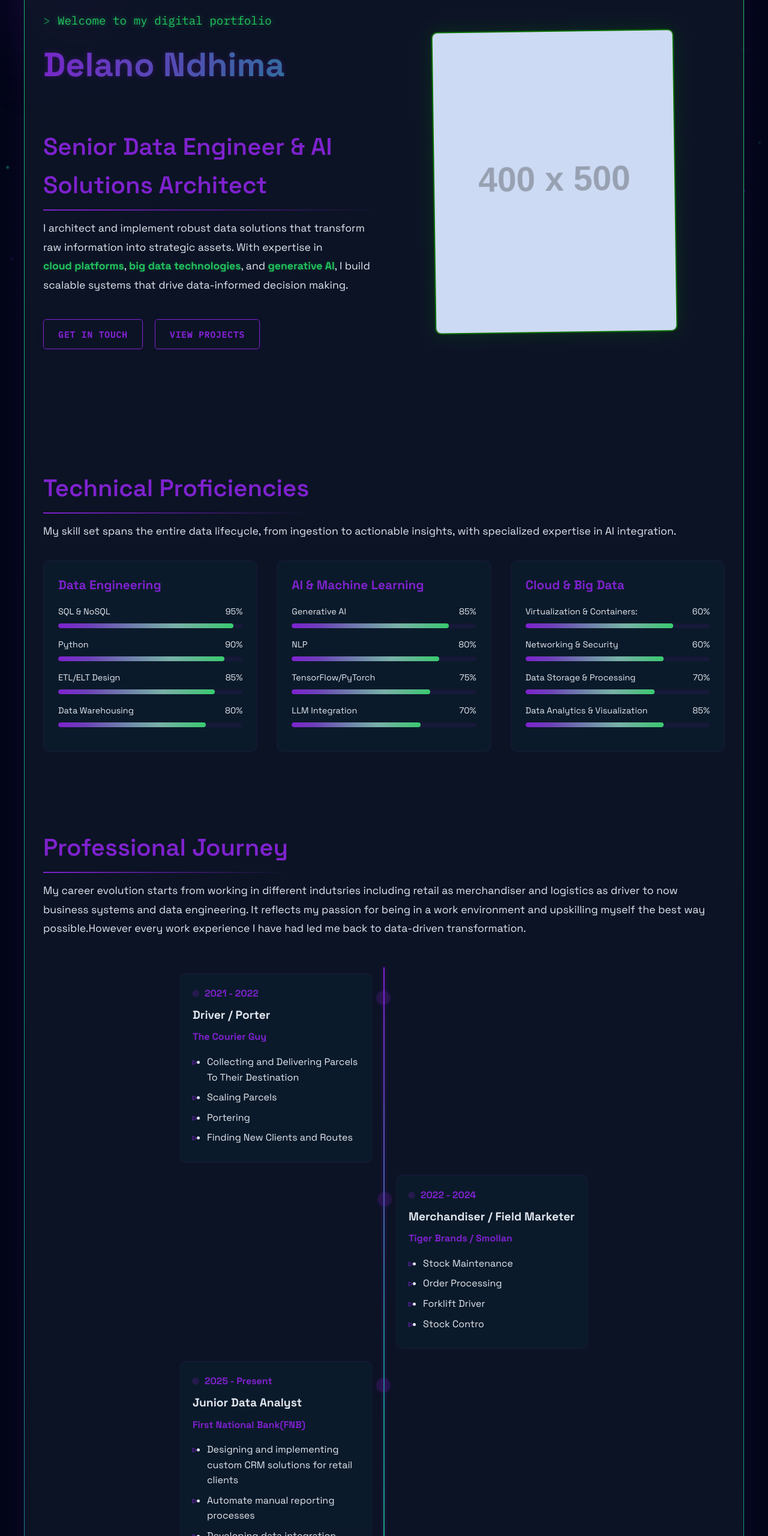
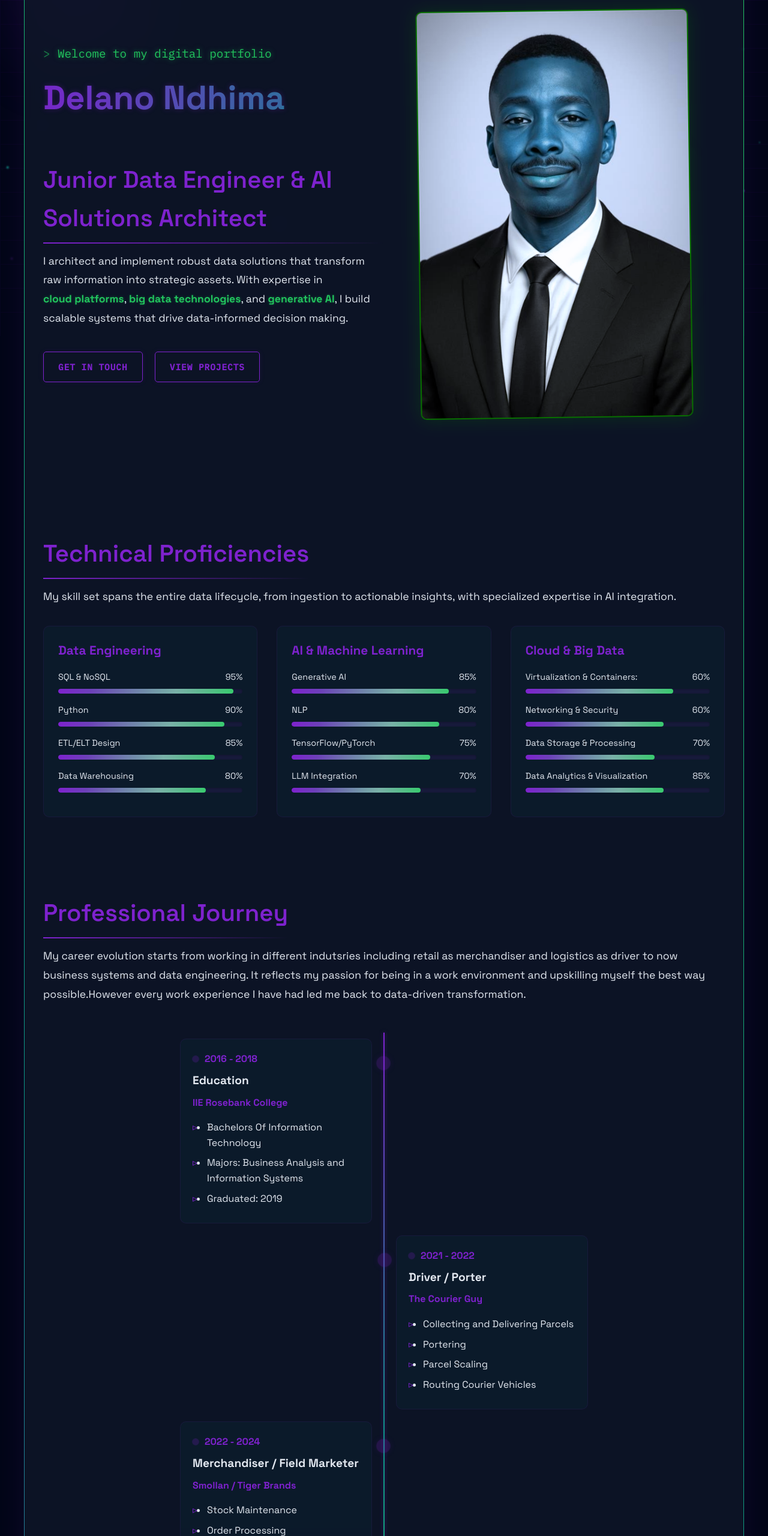
Before and after one commit to LanoDeep-bit/The-Big-Engine, a plain HTML site: page index.html in a window 1280 px wide. Shown: the part 240-2800 px from the top of the page at 60% size. Drawn offline with Linux system fonts and the light colour scheme; placeholder pictures from the web are drawn by us.

Commit message:
Add files via upload

```diff
--- a/index.html
+++ b/index.html
@@ -3,7 +3,7 @@
 <head>
     <meta charset="UTF-8">
     <meta name="viewport" content="width=device-width, initial-scale=1.0">
-    <title>Delano Ndhima | Senior Data Engineer & AI Solutions Architect</title>
+    <title>Delano Ndhima | Junior Data Engineer & AI Solutions Architect</title>
     <link rel="stylesheet" href="https://cdnjs.cloudflare.com/ajax/libs/font-awesome/6.4.0/css/all.min.css">
     <link href="https://fonts.googleapis.com/css2?family=Space+Grotesk:wght@300;400;500;600;700&family=IBM+Plex+Mono:wght@300;400;500&display=swap" rel="stylesheet">
     <style>
@@ -1270,7 +1270,7 @@
             <div class="hero-content">
                 <div class="terminal-text">Welcome to my digital portfolio</div>
                 <h1>Delano Ndhima</h1>
-                <h2>Senior Data Engineer & AI Solutions Architect</h2>
+                <h2>Junior Data Engineer & AI Solutions Architect</h2>
                 <p>I architect and implement robust data solutions that transform raw information into strategic assets. With expertise in <span class="highlight">cloud platforms</span>, <span class="highlight">big data technologies</span>, and <span class="highlight">generative AI</span>, I build scalable systems that drive data-informed decision making.</p>
                 <div class="btn-container">
                     <a href="#contact" class="btn">Get In Touch</a>
@@ -1279,7 +1279,8 @@
             </div>
             <div class="hero-image">
                 <!-- Placeholder for profile image - replace with actual image -->
-                <img src="https://via.placeholder.com/400x500/0f172a/7e22ce?text=Delano+Ndhima" alt="Delano Ndhima">
+                <img src="image.jpg" alt="Delano Ndhima">
+
             </div>
         </section>
 
@@ -1417,14 +1418,26 @@
             <div class="timeline">
                 <div class="timeline-item">
                     <div class="timeline-content">
+                        <div class="timeline-date">2016 - 2018</div>
+                        <h3 class="timeline-title">Education</h3>
+                        <h4 class="timeline-subtitle">IIE Rosebank College</h4>
+                        <ul>
+                            <li>Bachelors Of Information Technology</li>
+                            <li>Majors: Business Analysis and Information Systems</li>
+                            <li>Graduated: 2019</li>
+                        </ul>
+                    </div>
+                </div>
+                <div class="timeline-item">
+                    <div class="timeline-content">
                         <div class="timeline-date">2021 - 2022</div>
                         <h3 class="timeline-title">Driver / Porter</h3>
                         <h4 class="timeline-subtitle">The Courier Guy</h4>
                         <ul>
-                            <li>Collecting and Delivering Parcels To Their Destination</li>
-                            <li>Scaling Parcels</li>
+                            <li>Collecting and Delivering Parcels</li>
                             <li>Portering</li>
-                            <li>Finding New Clients and Routes</li>
+                            <li>Parcel Scaling</li>
+                            <li>Routing Courier Vehicles</li>
                         </ul>
                     </div>
                 </div>
@@ -1432,12 +1445,12 @@
                     <div class="timeline-content">
                         <div class="timeline-date">2022 - 2024</div>
                         <h3 class="timeline-title">Merchandiser / Field Marketer</h3>
-                        <h4 class="timeline-subtitle">Tiger Brands / Smollan</h4>
+                        <h4 class="timeline-subtitle">Smollan / Tiger Brands</h4>
                         <ul>
                             <li>Stock Maintenance</li>
                             <li>Order Processing</li>
-                            <li>Forklift Driver</li>
-                            <li>Stock Contro</li>
+                            <li>Forklift Drive</li>
+                            <li>Stock Control</li>
                         </ul>
                     </div>
                 </div>
@@ -1446,21 +1459,9 @@
                         <div class="timeline-date">2025 - Present</div>
                         <h3 class="timeline-title">Junior Data Analyst</h3>
                         <h4 class="timeline-subtitle">First National Bank(FNB)</h4>
-                        <ul>
-                            <li>Designing and implementing custom CRM solutions for retail clients</li>
-                            <li>Automate manual reporting processes</li>
-                            <li>Developing data integration strategies for the business</li>
-                        </ul>
-                    </div>
-                </div>
-                <div class="timeline-item">
-                    <div class="timeline-content">
-                        <div class="timeline-date">2014 - 2018</div>
-                        <h3 class="timeline-title">Education</h3>
-                        <h4 class="timeline-subtitle">Bachelor of Information Technology</h4>
-                        <p>IIE Rosebank College</p>
-                        <p>Majors: Business Analysis & Information Systems</p>
-                        <p>Graduated with distinction</p>
+                        <li>Designing and implementing custom CRM solutions for clients</p>
+                        <li>Automating manual reporting processes</p>
+                        <li>Developing data integration strategies for the business</p>
                     </div>
                 </div>
             </div>
@@ -1565,6 +1566,7 @@
             <div class="social-links">
                 <a href="https://www.linkedin.com/in/delano-ndhima-108132181" class="social-link" target="_blank" title="LinkedIn">
                     <i class="fab fa-linkedin-in"></i>
+
                 </a>
                 <a href="https://github.com/LanoDeep-bit" class="social-link" target="_blank" title="GitHub">
                     <i class="fab fa-github"></i>
--- a/style.css
+++ b/style.css
@@ -1,3 +1,13 @@
+.hero-image {
+    width: 220px;
+    height: 220px;
+    aspect-ratio: 1 / 1;
+    object-fit: cover;
+    border-radius: 50%;
+    margin: 0 auto;
+    display: block;
+    box-shadow: 0 4px 24px rgba(0,0,0,0.12);
+}
 .social-links {
     display: flex;
     justify-content: center;
```
Also changed, not shown: image.jpg (added).
